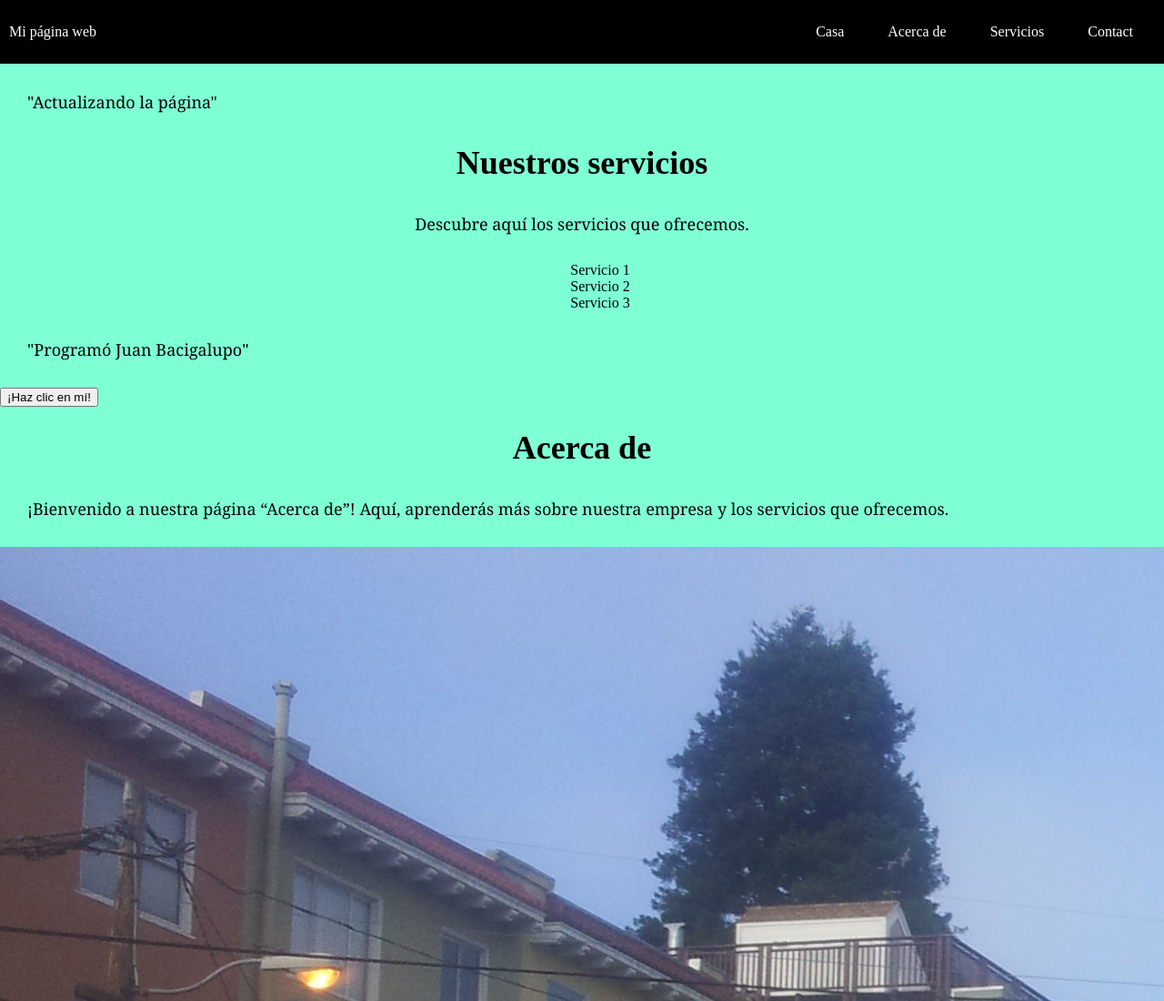
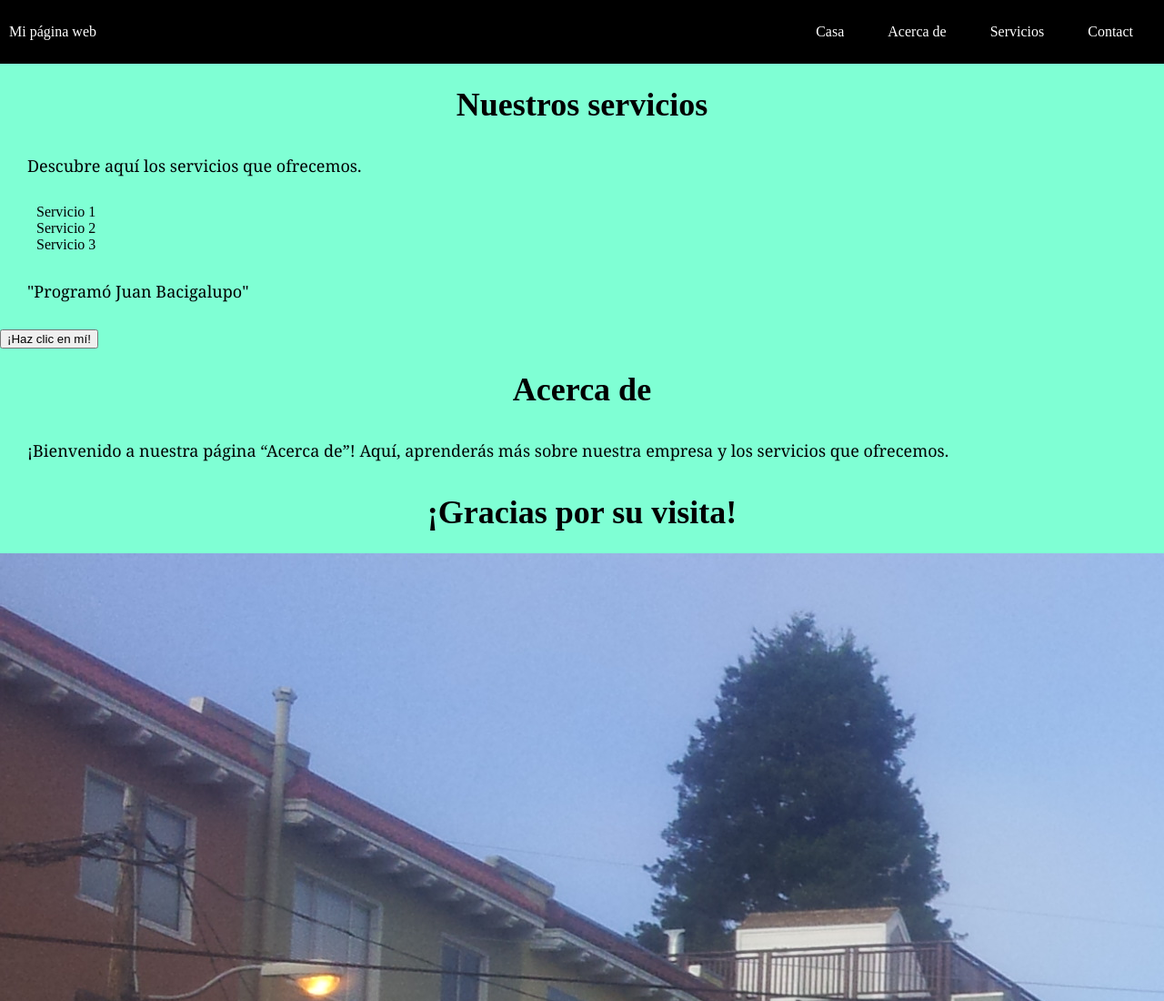
Before and after one commit to JBacigalupo10/Miprimerapagina, a plain HTML site: page about.html in a window 1280 px wide. Shown: the top 1100 px of the page at 91% size. Drawn offline with Linux system fonts and the light colour scheme.

Commit message:
Update about.html

```diff
--- a/about.html
+++ b/about.html
@@ -22,10 +22,7 @@
           </header>
 
           <main>
-          <div>
-            <p>"Actualizando la página"</p>
-            <div class="gretting"
-          </div>
+
             <div class="container">
                 <h1>Nuestros servicios</h1>
                 <p>Descubre aquí los servicios que ofrecemos.</p>
@@ -47,6 +44,9 @@
            <p>¡Bienvenido a nuestra página “Acerca de”! Aquí, aprenderás más
             sobre nuestra empresa y los servicios que ofrecemos.</p>
         </div>
+        <div class="container gretting">
+          <h1>¡Gracias por su visita!</h1>
+        </div>
         <div class="img-container"
                <img src="20150806_205411.jpg" alt="Descripción de la imagen 1" />
                <img src="20150809_181903.jpg" alt="Descripción de la imagen 2" />
```
